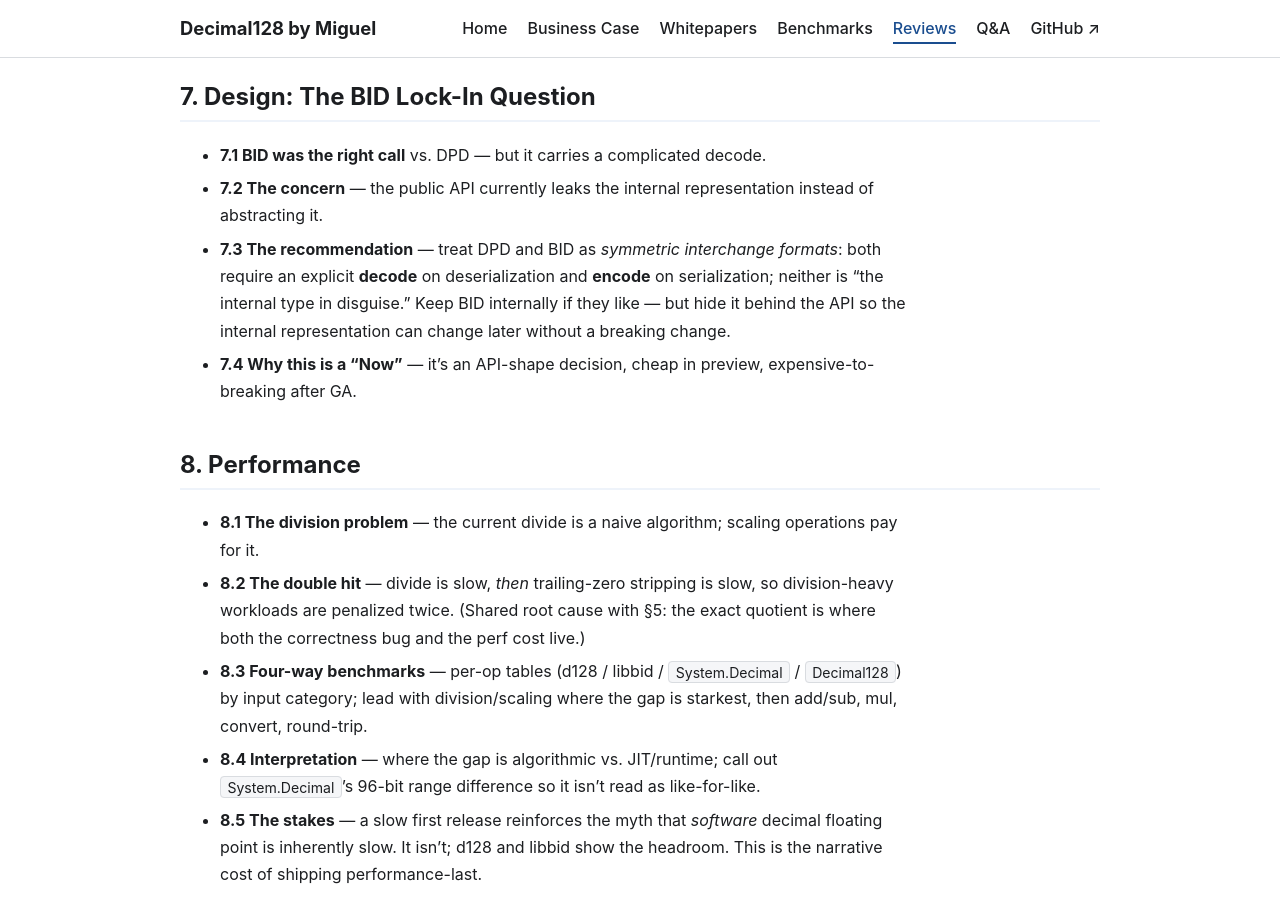
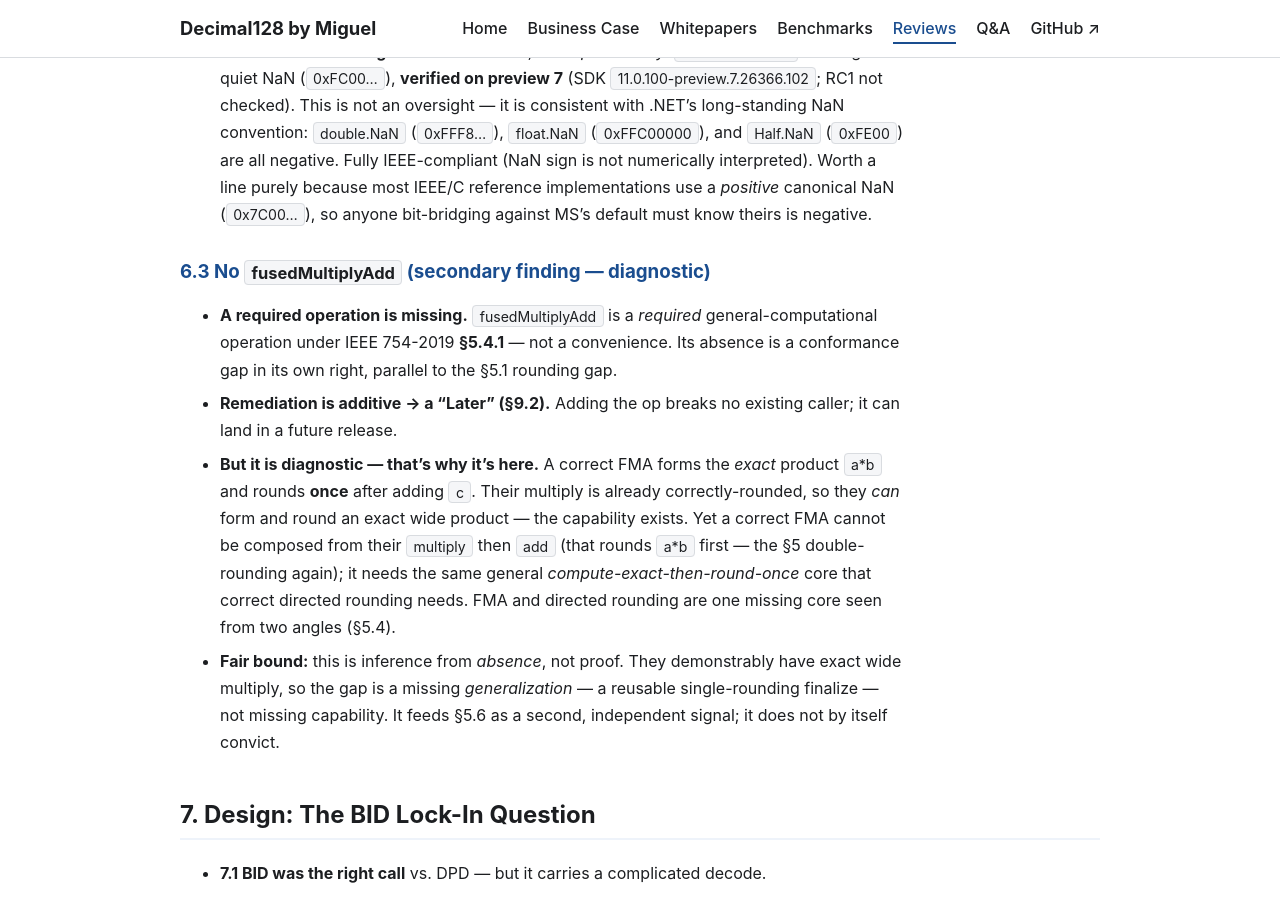
Before and after one commit to migueldecimal128/decimal128-www, a Jekyll site: the page built from reviews/dotnet/net11-preview7.md, in a window 1280 px wide and 900 px high, scrolled down 5221 px. Built offline with Jekyll 4.4.1, drawn with Linux system fonts in a browser that asks for light colours; some of the changed text lies outside the part shown.

Commit message:
net11-preview7 review: add fusedMultiplyAdd finding (diagnostic of shared core)
Elevate the absent fusedMultiplyAdd from a benchmark caveat to a finding:
- §6.3 (new): required §5.4.1 op missing → conformance gap; additive remediation
  (Later); diagnostic — FMA and correct directed rounding need the same
  compute-exact-then-round-once core. Fair bound: inference from absence.
- §5.4: note a naive FMA from multiply-then-add reproduces the §5 double-rounding
- §5.6: upgrade confidence cost to two required-operation gaps, one cause
- §9.2: add "implement fusedMultiplyAdd (§5.4.1)"

Co-Authored-By: Claude Opus 4.8 (1M context) <noreply@anthropic.com>
Claude-Session: https://claude.ai/code/session_01LSVQwEZTAfPTLXwCMPNdTH

```diff
--- a/reviews/dotnet/net11-preview7.md
+++ b/reviews/dotnet/net11-preview7.md
@@ -102,7 +102,11 @@ ULP is what makes it *occur* — so it's real but not constant.)
 **5.4 The correct model** — the rounding-direction belongs *inside* the operation: round the
 exact result **once**, to the requested mode. A post-hoc `Round`/`Floor`/`Ceiling` applied to
 an already-ties-to-even-rounded value is structurally incapable of producing the
-correctly-rounded answer.
+correctly-rounded answer. This same *compute-exact-then-round-once* core is exactly what a
+correct `fusedMultiplyAdd` requires (§6.3): a naive FMA built from their existing
+multiply-then-add would round `a*b` *before* adding `c`, reproducing this very
+double-rounding — which is why FMA's absence points at the same missing core, not a separate
+problem.
 
 **5.5 The conformance boundary (Now vs. Later).**
 - IEEE 754-2019 **§5.1** requires each operation to be performed *"as if it first produced an
@@ -139,7 +143,11 @@ The confidence cost is also **cumulative, not a single data point.** The absence
 outside evaluator confirm results were computed correctly, so the very evidence that could
 *restore* confidence after the rounding finding is the evidence that isn't there. Two
 signals pointing the same way — a missed foundational invariant, and a missing verification
-channel — reinforce rather than offset each other.
+channel — reinforce rather than offset each other. The sharpest corroboration, though, is
+structural: the un-exposed directed rounding (§5.1) and the absent `fusedMultiplyAdd`
+(§6.3, §5.4.1) are **two required-operation gaps, reached from different angles, that resolve
+to a single architectural cause** — the apparent absence of a general
+*compute-exact-then-round-once* core. That is no longer one isolated slip to explain away.
 
 ## 6. Secondary Findings & Conformance Observations
 
@@ -183,6 +191,24 @@ complaint list.
   are all negative. Fully IEEE-compliant (NaN sign is not numerically interpreted). Worth a line
   purely because most IEEE/C reference implementations use a *positive* canonical NaN
   (`0x7C00…`), so anyone bit-bridging against MS's default must know theirs is negative.
+
+### 6.3 No `fusedMultiplyAdd` (secondary finding — diagnostic)
+- **A required operation is missing.** `fusedMultiplyAdd` is a *required* general-computational
+  operation under IEEE 754-2019 **§5.4.1** — not a convenience. Its absence is a conformance gap
+  in its own right, parallel to the §5.1 rounding gap.
+- **Remediation is additive → a "Later" (§9.2).** Adding the op breaks no existing caller; it
+  can land in a future release.
+- **But it is diagnostic — that's why it's here.** A correct FMA forms the *exact* product
+  `a*b` and rounds **once** after adding `c`. Their multiply is already correctly-rounded, so
+  they *can* form and round an exact wide product — the capability exists. Yet a correct FMA
+  cannot be composed from their `multiply` then `add` (that rounds `a*b` first — the §5
+  double-rounding again); it needs the same general *compute-exact-then-round-once* core that
+  correct directed rounding needs. FMA and directed rounding are one missing core seen from two
+  angles (§5.4).
+- **Fair bound:** this is inference from *absence*, not proof. They demonstrably have exact wide
+  multiply, so the gap is a missing *generalization* — a reusable single-rounding finalize — not
+  missing capability. It feeds §5.6 as a second, independent signal; it does not by itself
+  convict.
 
 ## 7. Design: The BID Lock-In Question
 - **7.1 BID was the right call** vs. DPD — but it carries a complicated decode.
@@ -230,6 +256,9 @@ complaint list.
 - **Add fused rounding-direction operations:** alternate methods taking an explicit
   `roundingDirection`, rounding the exact result once — using a true rounding-direction type,
   not `MidpointRounding` (§5.5). Drives the scorecard from 1/5 toward 5/5.
+- **Implement `fusedMultiplyAdd` (§5.4.1):** the required fused op (§6.3). It almost certainly
+  shares the same *compute-exact-then-round-once* finalize as the fused rounding-direction
+  methods above, so the two are natural to build together.
 - **Replace the naive division algorithm;** make scaling and trailing-zero stripping fast (§8).
 - Broader performance tuning across op categories.
 - Full flag semantics behind the (Now-reserved) surface.
```
